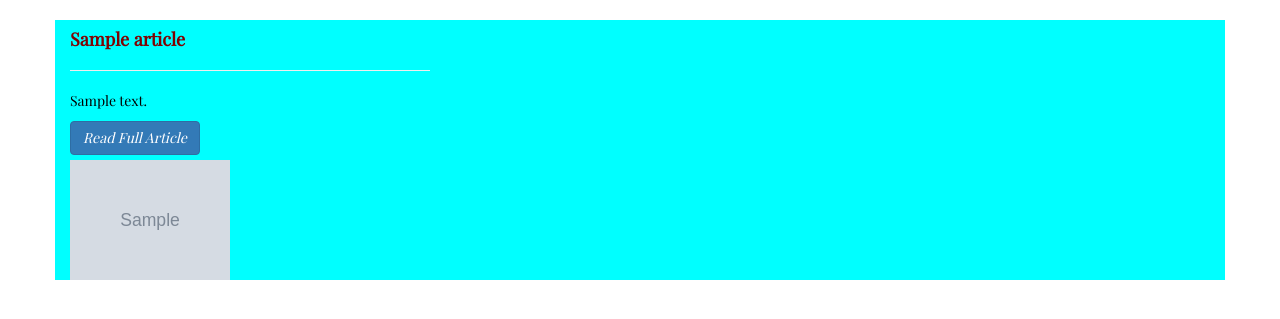
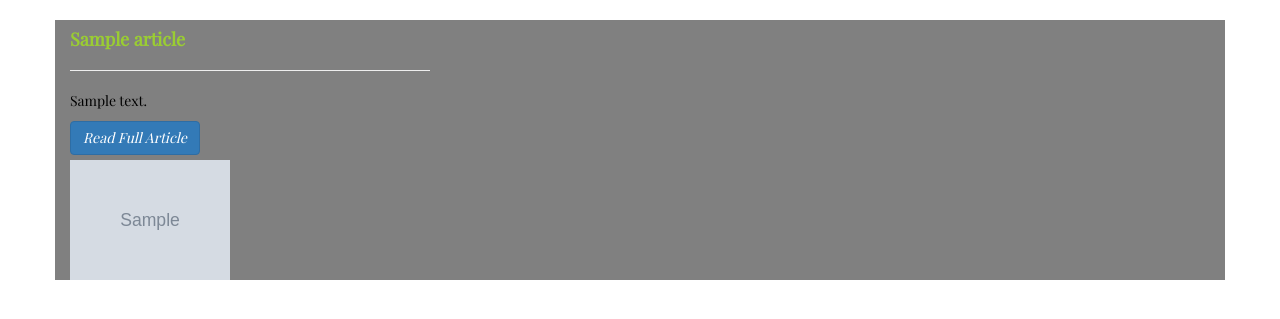
Before and after one commit to h4ck3r9717/news, a Flask app: template app/templates/articles.html in a window 1280 px wide. Shown: the part 52-371 px from the top of the page. Run offline with Flask 2, Linux system fonts and the light colour scheme; the template is opened without the code that fills it: most values are stand-ins (such as "Sample title", 1, 10 or a date in 2020); grey boxes marked "Sample" are stand-in pictures; some libraries are stand-ins or nearby versions.

Commit message:
change color

```diff
--- a/app/static/css/articles.css
+++ b/app/static/css/articles.css
@@ -1,6 +1,6 @@
 @import url('https://fonts.googleapis.com/css2?family=Playfair+Display&display=swap');
 .container {
-    background-color: aqua !important;
+    background-color:gray !important;
     font-family: 'Playfair Display', serif;
 }
 
@@ -10,5 +10,5 @@
 
 .title {
     font-weight: bold;
-    color: maroon;
+    color:yellowgreen;
 }
--- a/app/static/css/error.css
+++ b/app/static/css/error.css
@@ -1,6 +1,6 @@
 @import url('https://fonts.googleapis.com/css2?family=Playfair+Display&display=swap');
 
 .error {
-    color: red;
+    color: rgb(0, 255, 136);
     font-family: 'Playfair Display', serif;
 }
```
Also changed, not shown: app/static/css/index.css (+12 -0 lines), 1 other file.
